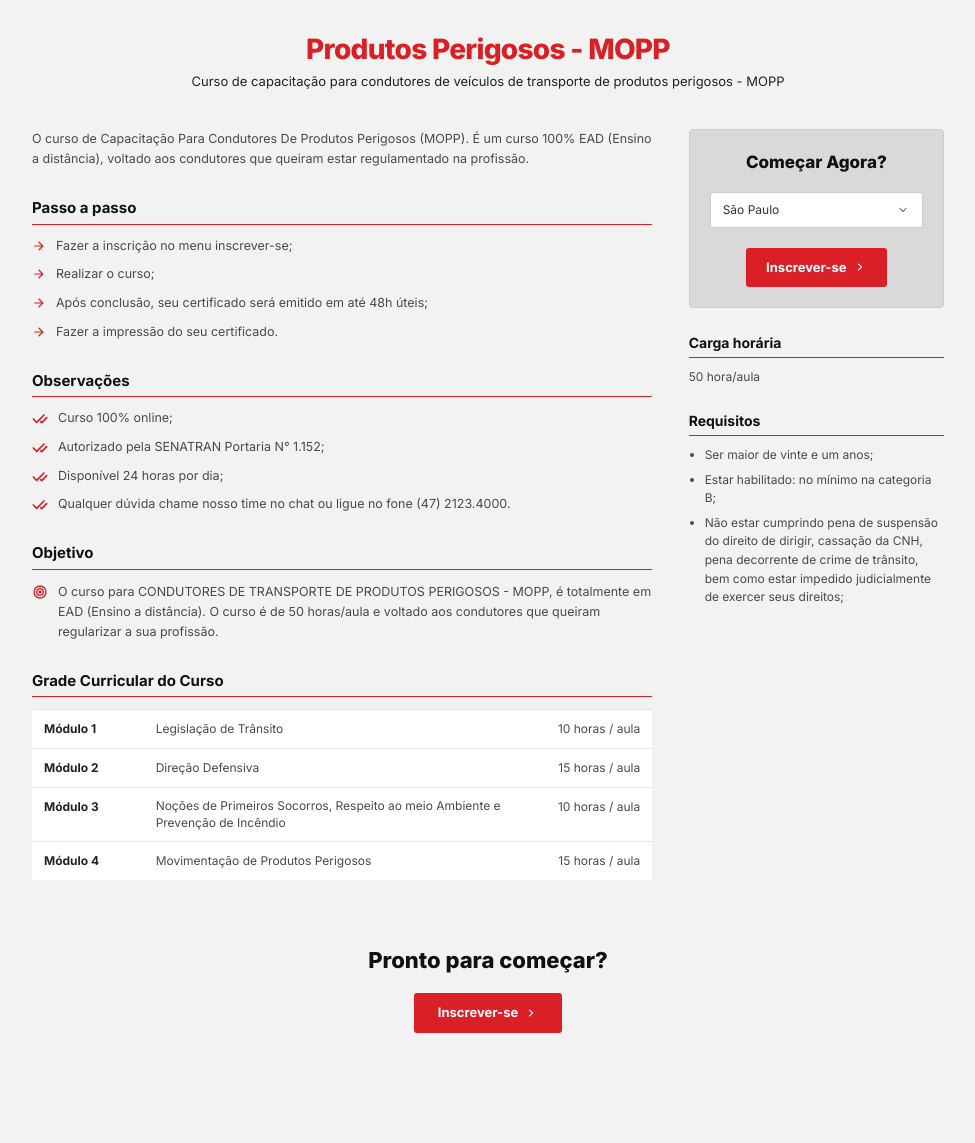
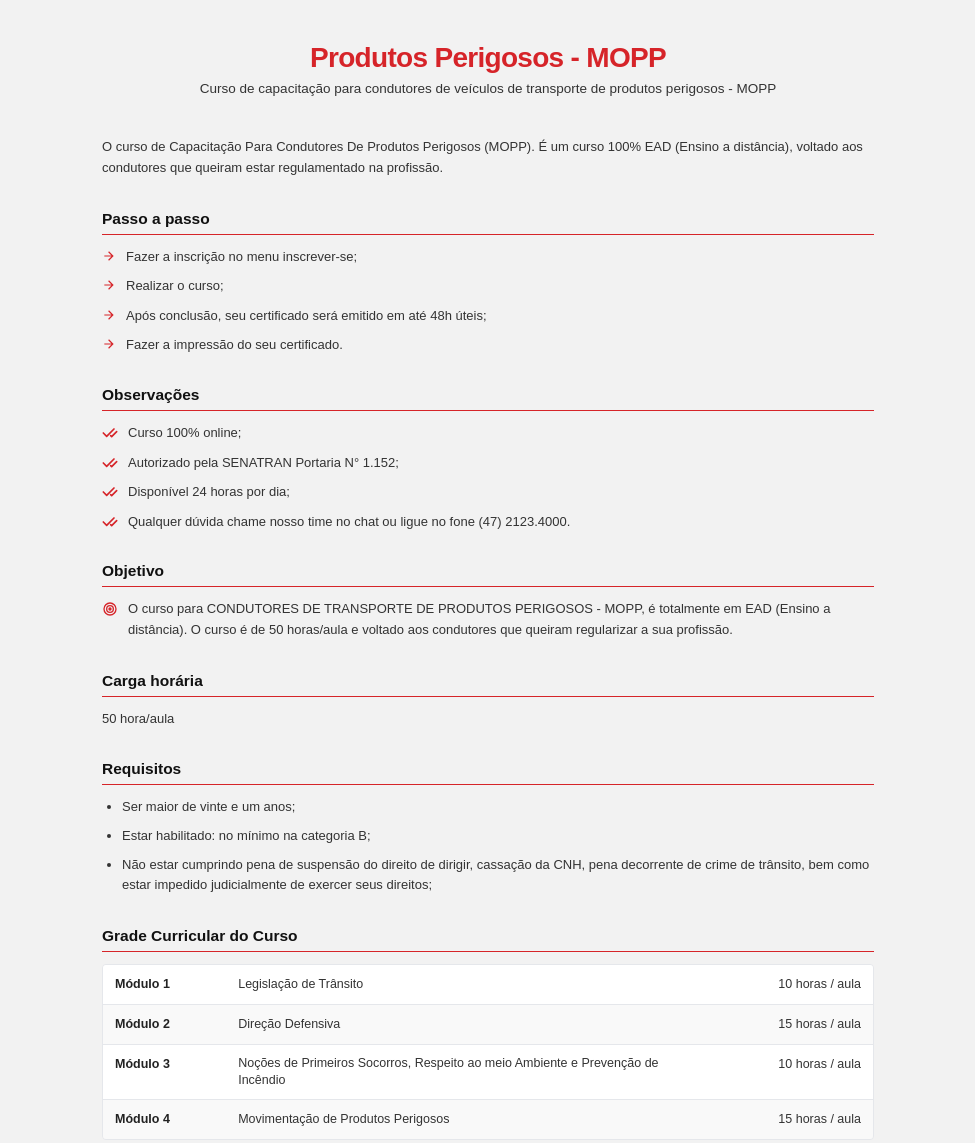
Before and after one commit to previatreinamentos/testes, a plain HTML site: page index.html in a window 1280 px wide. Shown: the whole page, without its empty margins (152-1127 px from the left). Before the commit the page ends 1097 px from the top, so only its background shows below. Drawn offline with nearby package versions, Linux system fonts and the light colour scheme.

Commit message:
Update index.html

```diff
--- a/index.html
+++ b/index.html
@@ -6,61 +6,52 @@
   <title>Produtos Perigosos - MOPP</title>
   <!-- Tailwind CSS -->
   <script src="https://cdn.tailwindcss.com"></script>
-  <!-- Google Fonts: Inter -->
-  <link rel="preconnect" href="https://fonts.googleapis.com">
-  <link rel="preconnect" href="https://fonts.gstatic.com" crossorigin>
-  <link href="https://fonts.googleapis.com/css2?family=Inter:wght@400;500;600;700;800&display=swap" rel="stylesheet">
   <script>
     tailwind.config = {
       theme: {
         extend: {
           fontFamily: {
-            sans: ['Inter', 'Arial', 'Helvetica', 'sans-serif'],
+            sans: ['Arial', 'Helvetica', 'sans-serif'],
           },
           colors: {
-            brandRed: '#d92027',
-            pageBg: '#f2f2f2',
-            cardGray: '#d9d9d9',
+            brandRed: '#D62429',
+            pageBg: '#F2F2F2',
             textDark: '#333333',
-            textMuted: '#4a4a4a',
           }
         }
       }
     }
   </script>
 </head>
-<body class="bg-pageBg text-textDark font-sans antialiased selection:bg-brandRed selection:text-white">
+<body class="bg-pageBg text-textDark font-sans antialiased">
 
-  <!-- Container Principal -->
-  <div class="max-w-[960px] mx-auto px-4 sm:px-6 pt-8 pb-16">
+  <!-- Container Principal em Coluna Única -->
+  <div class="max-w-[820px] mx-auto px-4 sm:px-6 pt-10 pb-16">
 
     <!-- Cabeçalho Centralizado -->
     <header class="text-center mb-10">
-      <h1 class="text-brandRed text-2xl sm:text-[28px] font-extrabold tracking-tight leading-tight">
+      <h1 class="text-brandRed text-2xl sm:text-[28px] font-bold tracking-tight leading-tight">
         Produtos Perigosos - MOPP
       </h1>
-      <p class="text-[#222222] text-xs sm:text-[13px] mt-1.5 font-normal">
+      <p class="text-textDark text-xs sm:text-[13.5px] mt-1.5 font-normal">
         Curso de capacitação para condutores de veículos de transporte de produtos perigosos - MOPP
       </p>
     </header>
 
-    <!-- Layout de Duas Colunas -->
-    <main class="flex flex-col md:flex-row items-start justify-between gap-8">
+    <!-- Conteúdo Corrido Organizado em Seções -->
+    <main class="space-y-7">
 
-      <!-- Coluna Esquerda (Conteúdo Principal) -->
-      <div class="w-full md:w-[68%] space-y-7">
-
-        <!-- Texto Introdutório -->
-        <p class="text-[12.5px] leading-[1.6] text-textMuted">
+      <!-- Parágrafo Introdutório -->
+      <p class="text-[13px] leading-[1.6] text-textDark">
         O curso de Capacitação Para Condutores De Produtos Perigosos (MOPP). É um curso 100% EAD (Ensino a distância), voltado aos condutores que queiram estar regulamentado na profissão.
       </p>
 
       <!-- Seção: Passo a passo -->
       <section>
-          <h2 class="text-[15px] font-bold text-[#111111] border-b border-brandRed pb-1 mb-3">
+        <h2 class="text-[15.5px] font-bold text-[#111111] border-b border-brandRed pb-1 mb-3">
           Passo a passo
         </h2>
-          <ul class="space-y-2.5 text-[12.5px] text-textMuted">
+        <ul class="space-y-2.5 text-[13px] text-textDark">
           <li class="flex items-start gap-2.5">
             <!-- Ícone Seta Direita Vermelha -->
             <svg class="w-3.5 h-3.5 text-brandRed shrink-0 mt-0.5" viewBox="0 0 24 24" fill="currentColor" aria-hidden="true">
@@ -91,10 +82,10 @@
 
       <!-- Seção: Observações -->
       <section>
-          <h2 class="text-[15px] font-bold text-[#111111] border-b border-brandRed pb-1 mb-3">
+        <h2 class="text-[15.5px] font-bold text-[#111111] border-b border-brandRed pb-1 mb-3">
           Observações
         </h2>
-          <ul class="space-y-2.5 text-[12.5px] text-textMuted">
+        <ul class="space-y-2.5 text-[13px] text-textDark">
           <li class="flex items-start gap-2.5">
             <!-- Ícone Duplo Check Vermelho -->
             <svg class="w-4 h-4 text-brandRed shrink-0 mt-0.5" viewBox="0 0 24 24" fill="none" stroke="currentColor" stroke-width="2.5" stroke-linecap="round" stroke-linejoin="round" aria-hidden="true">
@@ -129,10 +120,10 @@
 
       <!-- Seção: Objetivo -->
       <section>
-          <h2 class="text-[15px] font-bold text-[#111111] border-b border-brandRed pb-1 mb-3">
+        <h2 class="text-[15.5px] font-bold text-[#111111] border-b border-brandRed pb-1 mb-3">
           Objetivo
         </h2>
-          <div class="flex items-start gap-2.5 text-[12.5px] leading-[1.6] text-textMuted">
+        <div class="flex items-start gap-2.5 text-[13px] leading-[1.6] text-textDark">
           <!-- Ícone Alvo / Bullseye Vermelho -->
           <svg class="w-4 h-4 text-brandRed shrink-0 mt-0.5" viewBox="0 0 24 24" fill="none" stroke="currentColor" stroke-width="2" aria-hidden="true">
             <circle cx="12" cy="12" r="9"/>
@@ -145,55 +136,79 @@
         </div>
       </section>
 
+      <!-- Seção: Carga horária -->
+      <section>
+        <h2 class="text-[15.5px] font-bold text-[#111111] border-b border-brandRed pb-1 mb-3">
+          Carga horária
+        </h2>
+        <p class="text-[13px] text-textDark">
+          50 hora/aula
+        </p>
+      </section>
+
+      <!-- Seção: Requisitos -->
+      <section>
+        <h2 class="text-[15.5px] font-bold text-[#111111] border-b border-brandRed pb-1 mb-3">
+          Requisitos
+        </h2>
+        <ul class="list-disc pl-5 space-y-2 text-[13px] leading-[1.6] text-textDark">
+          <li>Ser maior de vinte e um anos;</li>
+          <li>Estar habilitado: no mínimo na categoria B;</li>
+          <li>
+            Não estar cumprindo pena de suspensão do direito de dirigir, cassação da CNH, pena decorrente de crime de trânsito, bem como estar impedido judicialmente de exercer seus direitos;
+          </li>
+        </ul>
+      </section>
+
       <!-- Seção: Grade Curricular do Curso -->
       <section>
-          <h2 class="text-[15px] font-bold text-[#111111] border-b border-brandRed pb-1 mb-3">
+        <h2 class="text-[15.5px] font-bold text-[#111111] border-b border-brandRed pb-1 mb-3">
           Grade Curricular do Curso
         </h2>
-          <div class="w-full overflow-x-auto bg-white border-t border-gray-200 rounded-sm">
-            <table class="w-full border-collapse text-left text-[12px]">
+        <div class="w-full overflow-x-auto border border-gray-200 rounded-[4px]">
+          <table class="w-full border-collapse text-left text-[12.5px]">
             <tbody class="divide-y divide-gray-200">
-                <tr>
-                  <td class="py-2.5 px-3 font-bold text-[#222222] whitespace-nowrap align-top w-[18%]">
+              <tr class="bg-white">
+                <td class="py-2.5 px-3 font-bold text-[#222222] whitespace-nowrap align-top w-[16%]">
                   Módulo 1
                 </td>
-                  <td class="py-2.5 px-3 text-textMuted align-top">
+                <td class="py-2.5 px-3 text-textDark align-top">
                   Legislação de Trânsito
                 </td>
-                  <td class="py-2.5 px-3 text-textMuted text-right whitespace-nowrap align-top w-[22%]">
+                <td class="py-2.5 px-3 text-textDark text-right whitespace-nowrap align-top w-[20%]">
                   10 horas / aula
                 </td>
               </tr>
-                <tr>
+              <tr class="bg-[#F9F9F9]">
                 <td class="py-2.5 px-3 font-bold text-[#222222] whitespace-nowrap align-top">
                   Módulo 2
                 </td>
-                  <td class="py-2.5 px-3 text-textMuted align-top">
+                <td class="py-2.5 px-3 text-textDark align-top">
                   Direção Defensiva
                 </td>
-                  <td class="py-2.5 px-3 text-textMuted text-right whitespace-nowrap align-top">
+                <td class="py-2.5 px-3 text-textDark text-right whitespace-nowrap align-top">
                   15 horas / aula
                 </td>
               </tr>
-                <tr>
+              <tr class="bg-white">
                 <td class="py-2.5 px-3 font-bold text-[#222222] whitespace-nowrap align-top">
                   Módulo 3
                 </td>
-                  <td class="py-2.5 px-3 text-textMuted align-top leading-snug">
+                <td class="py-2.5 px-3 text-textDark align-top leading-snug">
                   Noções de Primeiros Socorros, Respeito ao meio Ambiente e Prevenção de Incêndio
                 </td>
-                  <td class="py-2.5 px-3 text-textMuted text-right whitespace-nowrap align-top">
+                <td class="py-2.5 px-3 text-textDark text-right whitespace-nowrap align-top">
                   10 horas / aula
                 </td>
               </tr>
-                <tr>
+              <tr class="bg-[#F9F9F9]">
                 <td class="py-2.5 px-3 font-bold text-[#222222] whitespace-nowrap align-top">
                   Módulo 4
                 </td>
-                  <td class="py-2.5 px-3 text-textMuted align-top">
+                <td class="py-2.5 px-3 text-textDark align-top">
                   Movimentação de Produtos Perigosos
                 </td>
-                  <td class="py-2.5 px-3 text-textMuted text-right whitespace-nowrap align-top">
+                <td class="py-2.5 px-3 text-textDark text-right whitespace-nowrap align-top">
                   15 horas / aula
                 </td>
               </tr>
@@ -202,74 +217,7 @@
         </div>
       </section>
 
-      </div>
-
-      <!-- Coluna Direita (Barra Lateral) -->
-      <aside class="w-full md:w-[28%] space-y-6">
-
-        <!-- Card Cinza "Começar Agora?" (Sem valores de preço) -->
-        <div class="bg-cardGray border border-[#cccccc] rounded-[4px] p-5 text-center shadow-xs">
-          <h2 class="text-[17px] font-extrabold text-[#111111] mb-4">
-            Começar Agora?
-          </h2>
-
-          <!-- Seletor de Estado Estático -->
-          <div class="bg-white border border-[#cccccc] rounded-[3px] px-3 py-2 flex items-center justify-between text-[12px] text-[#333333] mb-5 select-none">
-            <span>São Paulo</span>
-            <svg class="w-3.5 h-3.5 text-gray-500" viewBox="0 0 20 20" fill="currentColor" aria-hidden="true">
-              <path fill-rule="evenodd" d="M5.23 7.21a.75.75 0 011.06.02L10 11.168l3.71-3.938a.75.75 0 111.08 1.04l-4.25 4.5a.75.75 0 01-1.08 0l-4.25-4.5a.75.75 0 01.02-1.06z" clip-rule="evenodd"/>
-            </svg>
-          </div>
-
-          <!-- Botão Vermelho Estático "Inscrever-se >" -->
-          <div class="inline-flex items-center justify-center gap-1.5 bg-brandRed text-white font-bold text-[13px] px-5 py-2.5 rounded-[3px] select-none">
-            <span>Inscrever-se</span>
-            <svg class="w-3.5 h-3.5" viewBox="0 0 20 20" fill="currentColor" aria-hidden="true">
-              <path fill-rule="evenodd" d="M7.21 14.77a.75.75 0 01.02-1.06L11.168 10 7.23 6.29a.75.75 0 111.04-1.08l4.5 4.25a.75.75 0 010 1.08l-4.5 4.25a.75.75 0 01-1.06-.02z" clip-rule="evenodd"/>
-            </svg>
-          </div>
-        </div>
-
-        <!-- Seção: Carga horária -->
-        <section>
-          <h3 class="text-[14px] font-bold text-[#111111] border-b border-brandRed pb-1 mb-2.5">
-            Carga horária
-          </h3>
-          <p class="text-[12px] text-textMuted">
-            50 hora/aula
-          </p>
-        </section>
-
-        <!-- Seção: Requisitos -->
-        <section>
-          <h3 class="text-[14px] font-bold text-[#111111] border-b border-brandRed pb-1 mb-2.5">
-            Requisitos
-          </h3>
-          <ul class="list-disc pl-4 space-y-1.5 text-[12px] leading-[1.55] text-textMuted">
-            <li>Ser maior de vinte e um anos;</li>
-            <li>Estar habilitado: no mínimo na categoria B;</li>
-            <li>
-              Não estar cumprindo pena de suspensão do direito de dirigir, cassação da CNH, pena decorrente de crime de trânsito, bem como estar impedido judicialmente de exercer seus direitos;
-            </li>
-          </ul>
-        </section>
-
-      </aside>
-
     </main>
-
-    <!-- Chamada Final Centralizada (Sem a caixa "Ainda tem alguma dúvida?") -->
-    <footer class="mt-16 text-center">
-      <h2 class="text-[20px] sm:text-[22px] font-extrabold text-[#111111] mb-4">
-        Pronto para começar?
-      </h2>
-      <div class="inline-flex items-center justify-center gap-1.5 bg-brandRed text-white font-bold text-[13px] px-6 py-2.5 rounded-[3px] select-none">
-        <span>Inscrever-se</span>
-        <svg class="w-3.5 h-3.5" viewBox="0 0 20 20" fill="currentColor" aria-hidden="true">
-          <path fill-rule="evenodd" d="M7.21 14.77a.75.75 0 01.02-1.06L11.168 10 7.23 6.29a.75.75 0 111.04-1.08l4.5 4.25a.75.75 0 010 1.08l-4.5 4.25a.75.75 0 01-1.06-.02z" clip-rule="evenodd"/>
-        </svg>
-      </div>
-    </footer>
 
   </div>
 
```
Lines whose indentation alone changed are shown as unchanged.
